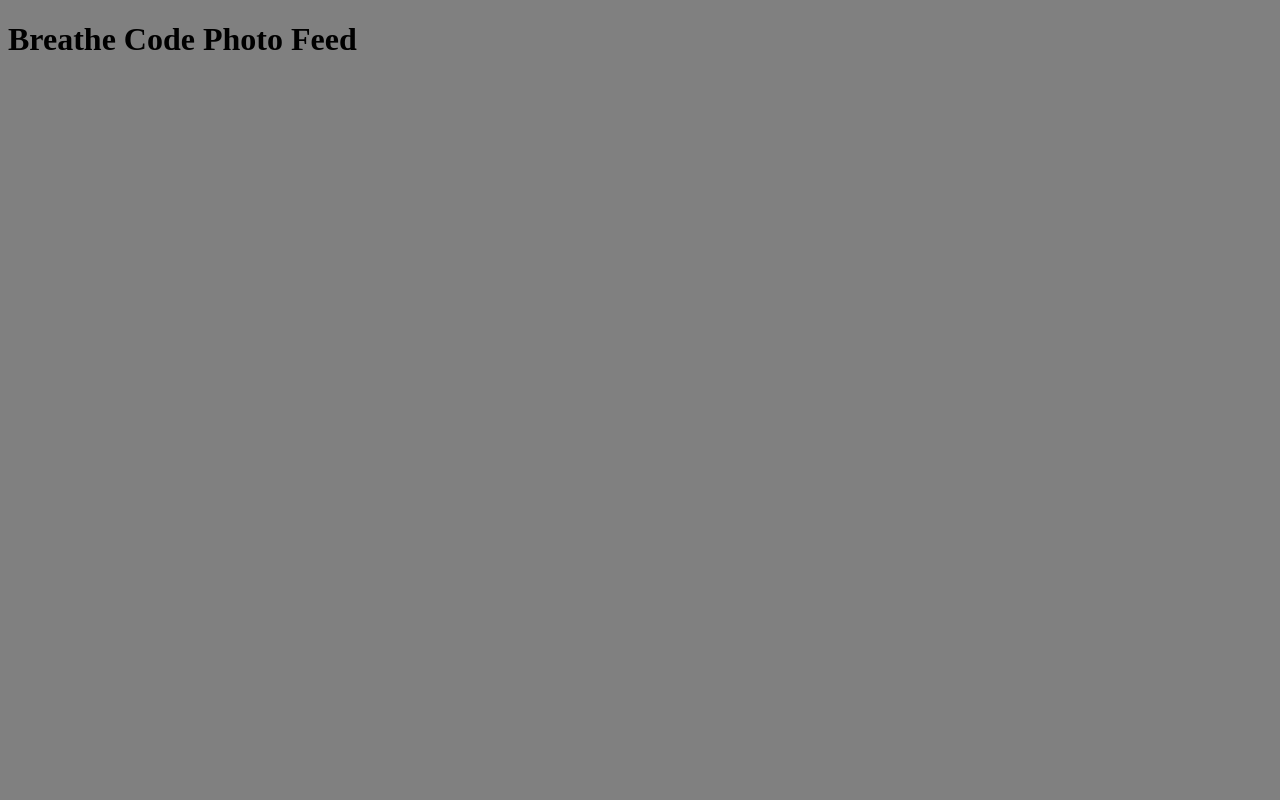
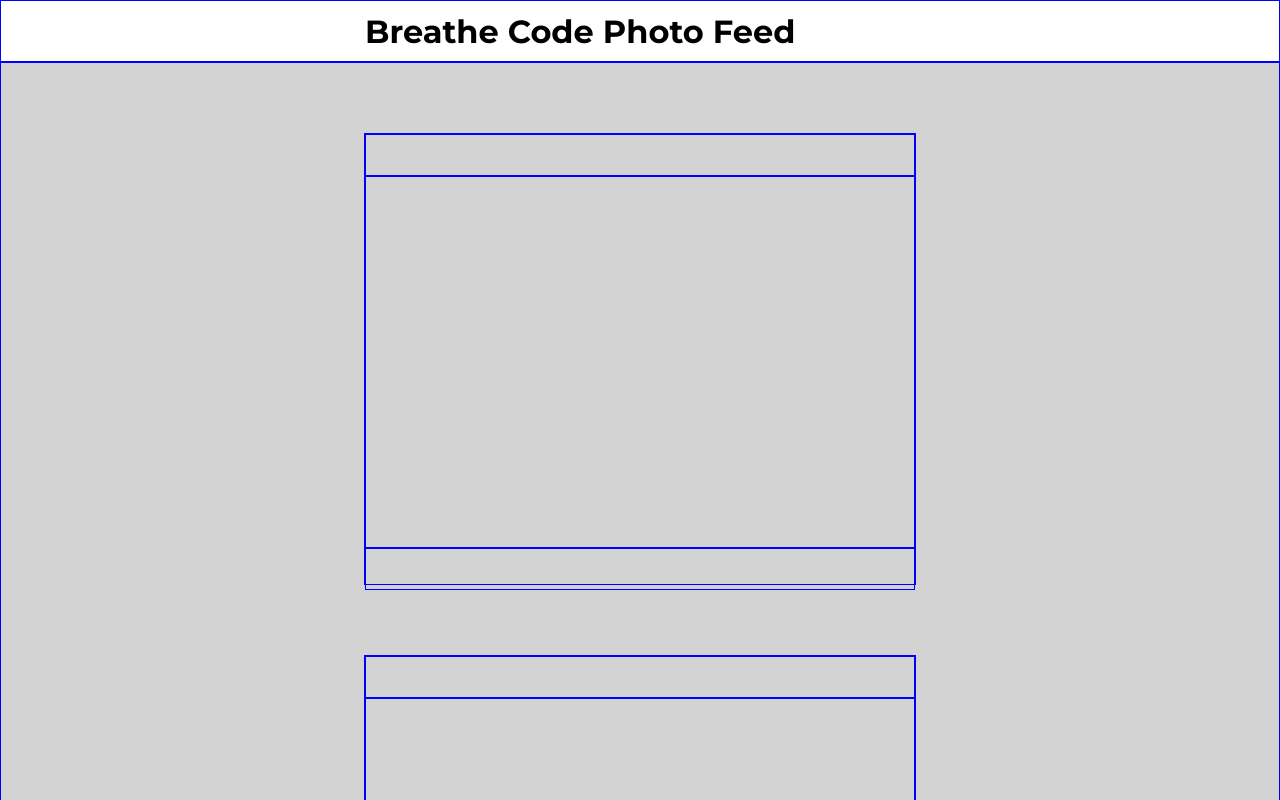
Before and after one commit to GermanMerlo/instagram-photo-feed-, a plain HTML site: page index.html in a window 1280 px wide. Shown: the top 800 px of the page. Drawn offline with Linux system fonts and the light colour scheme.

Commit message:
Estilos generales y avances estrucutura

```diff
--- a/index.html
+++ b/index.html
@@ -3,6 +3,7 @@
     <head>
         <meta charset="UTF-8">
         <meta name="viewport" content="width=device-width, initial-scale=1.0">
+        <link href="https://fonts.googleapis.com/css2?family=Montserrat:ital,wght@0,100..900;1,100..900&display=swap" rel="stylesheet">
         <link rel="stylesheet" type="text/css" href="styles.css">
         <title>Instagram Photo Feed</title>
     </head>
@@ -11,10 +12,30 @@
             <h1>Breathe Code Photo Feed</h1>
         </div>
         <div id="content">
-            <div id="post">
-                <div id="post-header"></div>
-                <div id="post-content"></div>
-                <div id="post-footer"></div>
+            <div class="post">
+                <div class="post-header"></div>
+                <div class="post-content"></div>
+                <div class="post-footer"></div>
+            </div>
+            <div class="post">
+                <div class="post-header"></div>
+                <div class="post-content"></div>
+                <div class="post-footer"></div>
+            </div>
+            <div class="post">
+                <div class="post-header"></div>
+                <div class="post-content"></div>
+                <div class="post-footer"></div>
+            </div>
+            <div class="post">
+                <div class="post-header"></div>
+                <div class="post-content"></div>
+                <div class="post-footer"></div>
+            </div>
+            <div class="post">
+                <div class="post-header"></div>
+                <div class="post-content"></div>
+                <div class="post-footer"></div>
             </div>
         </div>
     </body>
--- a/styles.css
+++ b/styles.css
@@ -1,3 +1,52 @@
 body{
-    background-color: grey;
+    background-color: lightgrey;
+    font-family: "Montserrat";
 }
+
+div{
+    border: 1px solid blue;
+}
+
+#header {
+    background-color: white;
+    height: 60px;
+    display: flex;
+    justify-content: center;
+    align-items: center;
+}
+
+html, h1, body{
+    margin: 0;
+    padding: 0;
+}
+
+h1 {
+    width: 550px;
+}
+
+#content{
+    display: flex;
+    justify-content: center;
+    align-items: center;
+    flex-direction: column;
+    height: 100%;
+}
+
+.post {
+    margin-top: 70px;
+    width: 550px;
+    height: 450px;
+    border: 1px solid blue;
+}
+
+.post-header{
+    height: 40px;
+}
+
+.post-content{
+    height: 370px;
+}
+
+.post-footer{
+    height: 40px;
+}
```
